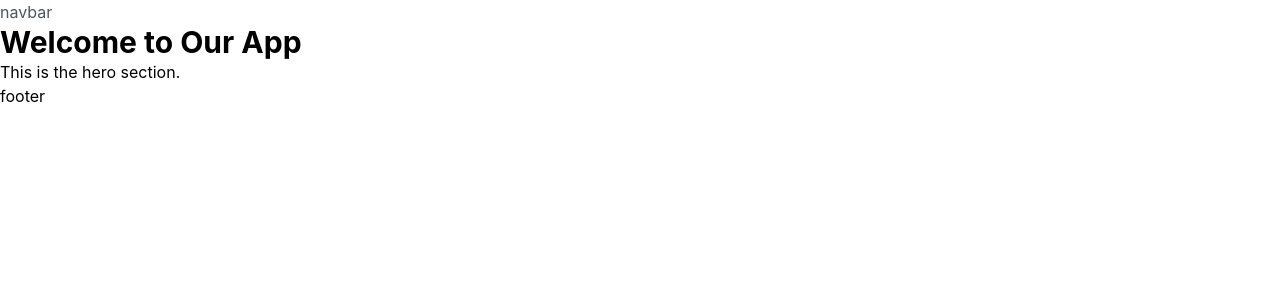
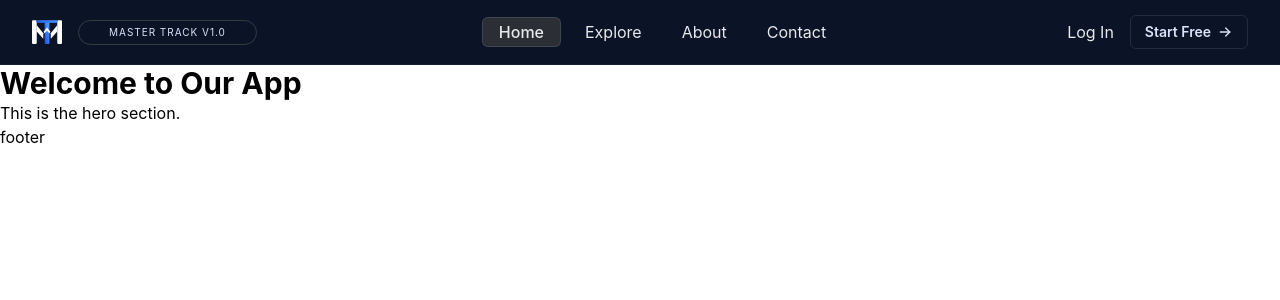
Before and after one commit to RaviGahire/lms-app, a React (Vite) app in the folder front-end/: page / in a window 1280 px wide. Shown: the top 300 px of the page. Built offline with nearby package versions, Linux system fonts and the light colour scheme.

Commit message:
add: Navbar component with responsive design and user authentication links

```diff
--- a/front-end/src/shared/components/Navbar.tsx
+++ b/front-end/src/shared/components/Navbar.tsx
@@ -1,7 +1,187 @@
+import { useState } from 'react';
+import { Link, NavLink, useLocation } from 'react-router-dom';
+import {
+  IconArrowRight,
+  IconUser,
+  IconMenu2,
+  IconX,
+} from '@tabler/icons-react';
+import { VersionBadge } from './Badges';
+import MasterTrackLogo from './icons/Logo';
+
+interface NavItem {
+  title: string;
+  path: string;
+}
+
+const NAV_TABS: NavItem[] = [
+  { title: 'Home', path: '/' },
+  { title: 'Explore', path: '/explore' },
+  { title: 'About', path: '/about' },
+  { title: 'Contact', path: '/contact' },
+];
+
 export const Navbar = () => {
-    return (
-        <div className="text-gray-600">
-            navbar
+  const [isOpen, setIsOpen] = useState(false);
+  const [isUserLogin, setIsUserLogin] = useState(false);
+  const location = useLocation();
+
+  const toggleMenu = () => setIsOpen((prev) => !prev);
+  const closeMenu = () => setIsOpen(false);
+
+  return (
+    <header className="relative w-full bg-bg-secondary text-text-highlight border-b border-border-subtle/40 z-50">
+      <nav className="flex items-center justify-between px-4 sm:px-6 lg:px-8 h-16">
+        {/*Brand Logo & Version Badge */}
+        <div className="flex items-center gap-3 sm:gap-4">
+          <Link
+            to="/"
+            onClick={closeMenu}
+            className="flex items-center gap-2"
+            aria-label="Home"
+          >
+            <MasterTrackLogo width={30} height={32} />
+          </Link>
+          <div className="hidden sm:inline-flex">
+            <VersionBadge />
+          </div>
         </div>
-    )
-}
+
+        {/* Desktop & Tablet Nav Links */}
+        <div className="hidden md:flex items-center gap-1 lg:gap-2">
+          {NAV_TABS.map((item) => (
+            <NavLink
+              key={item.title}
+              to={item.path}
+              end={item.path === '/'}
+              className={({ isActive }) =>
+                `text-sm lg:text-base leading-6 px-3 lg:px-4 py-0.5 rounded-md transition-colors ${
+                  isActive
+                    ? 'border border-border-subtle bg-bg-surface text-text-primary font-medium'
+                    : 'text-text-primary hover:text-text-secondary hover:bg-bg-surface/50 font-normal'
+                }`
+              }
+            >
+              {item.title}
+            </NavLink>
+          ))}
+        </div>
+
+        {/* User Profile and Login btns */}
+        <div className="hidden md:flex items-center gap-3 lg:gap-4">
+          {isUserLogin ? (
+            /* Logged In View */
+            <Link
+              to="/profile"
+              aria-label="User Profile"
+              className="flex items-center gap-2 p-1.5 rounded-full text-text-primary hover:text-text-secondary hover:bg-bg-surface/50 transition-colors"
+            >
+              <IconUser size={22} />
+            </Link>
+          ) : (
+            /* Logged Out View */
+            <>
+              <Link
+                to="/login"
+                className="text-sm lg:text-base capitalize text-text-primary hover:text-text-secondary transition-colors"
+              >
+                Log in
+              </Link>
+              {/* Signin btn */}
+              <Link
+                to="/signin"
+                className="group flex items-center gap-1.5 border border-border-subtle hover:border-white-muted px-3.5 py-1.5 rounded-md text-sm font-semibold capitalize transition-all hover:bg-bg-surface"
+              >
+                <span>Start free</span>
+                <IconArrowRight
+                  size={16}
+                  className="transition-transform duration-150 ease-in-out group-hover:translate-x-1"
+                />
+              </Link>
+            </>
+          )}
+        </div>
+
+        {/* ==========Mobile============== */}
+        {/* Mobile Menu Button */}
+        <div className="flex items-center gap-2 md:hidden">
+          <div className="sm:hidden">
+            <VersionBadge />
+          </div>
+          <button
+            type="button"
+            onClick={toggleMenu}
+            aria-label="Toggle navigation menu"
+            aria-expanded={isOpen}
+            className="p-2 rounded-md text-text-primary hover:text-text-secondary hover:bg-bg-surface focus:outline-none focus:ring-2 focus:ring-inset focus:ring-text-muted"
+          >
+            {isOpen ? <IconX size={24} /> : <IconMenu2 size={24} />}
+          </button>
+        </div>
+      </nav>
+
+      {/* Mobile & Tablet Dropdown */}
+      {isOpen && (
+        <div className="md:hidden border-t border-border-subtle bg-bg-secondary px-4 pt-3 pb-6 space-y-4">
+          {/* Navigation Links */}
+          <div className="flex flex-col space-y-1">
+            {NAV_TABS.map((item) => (
+              <NavLink
+                key={item.title}
+                to={item.path}
+                end={item.path === '/'}
+                onClick={closeMenu}
+                className={({ isActive }) =>
+                  `px-3 py-2 rounded-md text-base font-medium transition-colors ${
+                    isActive
+                      ? 'border border-border-subtle bg-bg-surface text-text-secondary'
+                      : 'text-text-primary hover:text-text-secondary hover:bg-bg-surface/50'
+                  }`
+                }
+              >
+                {item.title}
+              </NavLink>
+            ))}
+          </div>
+
+          <div className="pt-4 border-t border-border-subtle flex flex-col gap-3">
+            {isUserLogin ? (
+              /* Logged In View */
+              <Link
+                to="/profile"
+                onClick={closeMenu}
+                className="flex items-center gap-2.5 px-3 py-2 rounded-md text-sm font-medium text-text-primary hover:text-text-secondary hover:bg-bg-surface/50 transition-colors"
+              >
+                <IconUser size={20} />
+                <span>My Profile</span>
+              </Link>
+            ) : (
+              /* Logged Out View */
+              <>
+                <Link
+                  to="/login"
+                  onClick={closeMenu}
+                  className="w-full flex items-center justify-center py-2 rounded-md text-sm font-medium capitalize text-text-primary hover:text-white transition-colors"
+                >
+                  Log in
+                </Link>
+
+                <Link
+                  to="/signin"
+                  onClick={closeMenu}
+                  className="group w-full flex items-center justify-center gap-2 border border-border-subtle hover:border-white py-2.5 rounded-md text-sm font-bold capitalize transition-all hover:bg-bg-surface"
+                >
+                  <span>Start free</span>
+                  <IconArrowRight
+                    size={18}
+                    className="transition-transform duration-200 ease-in-out group-hover:translate-x-1"
+                  />
+                </Link>
+              </>
+            )}
+          </div>
+        </div>
+      )}
+    </header>
+  );
+};
```
